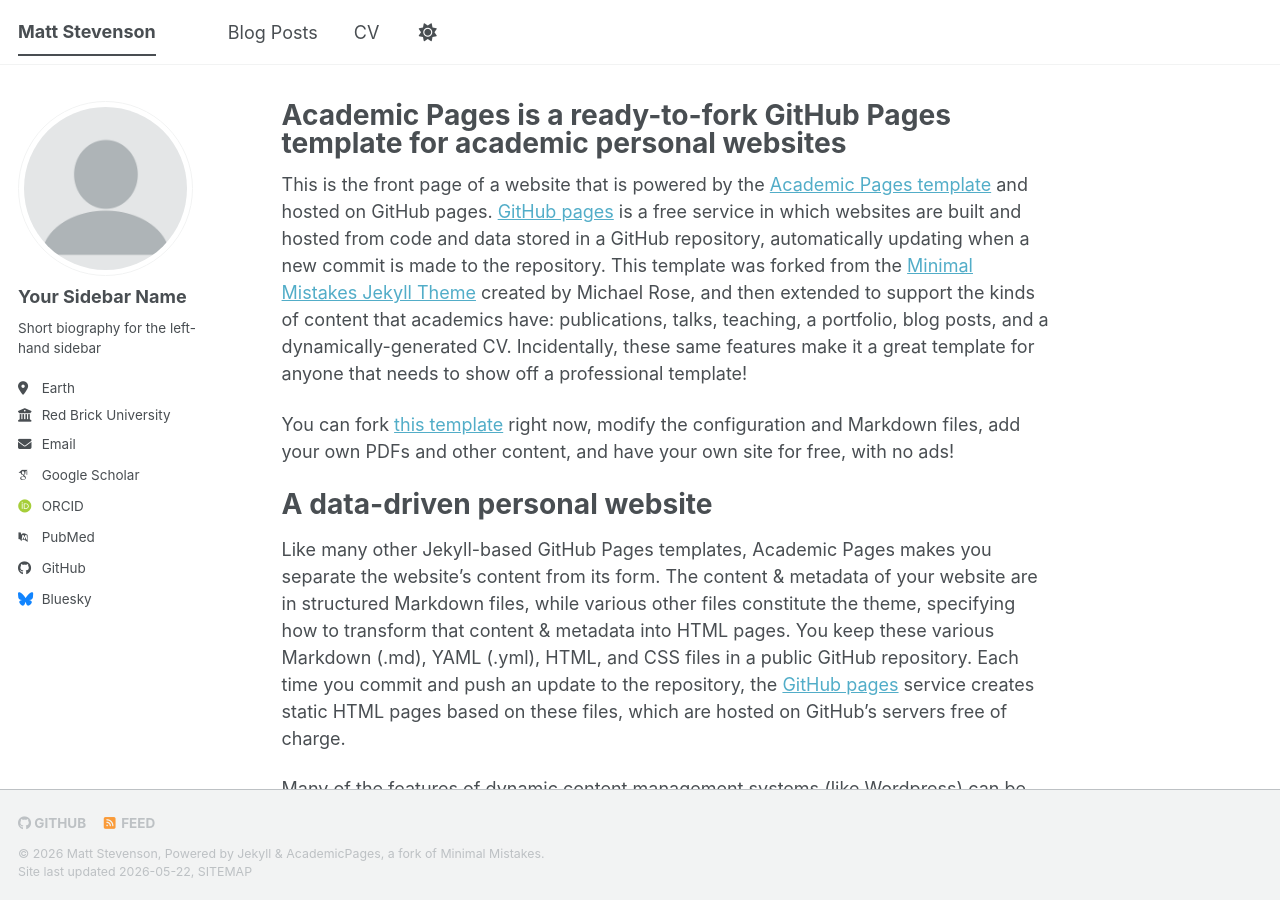
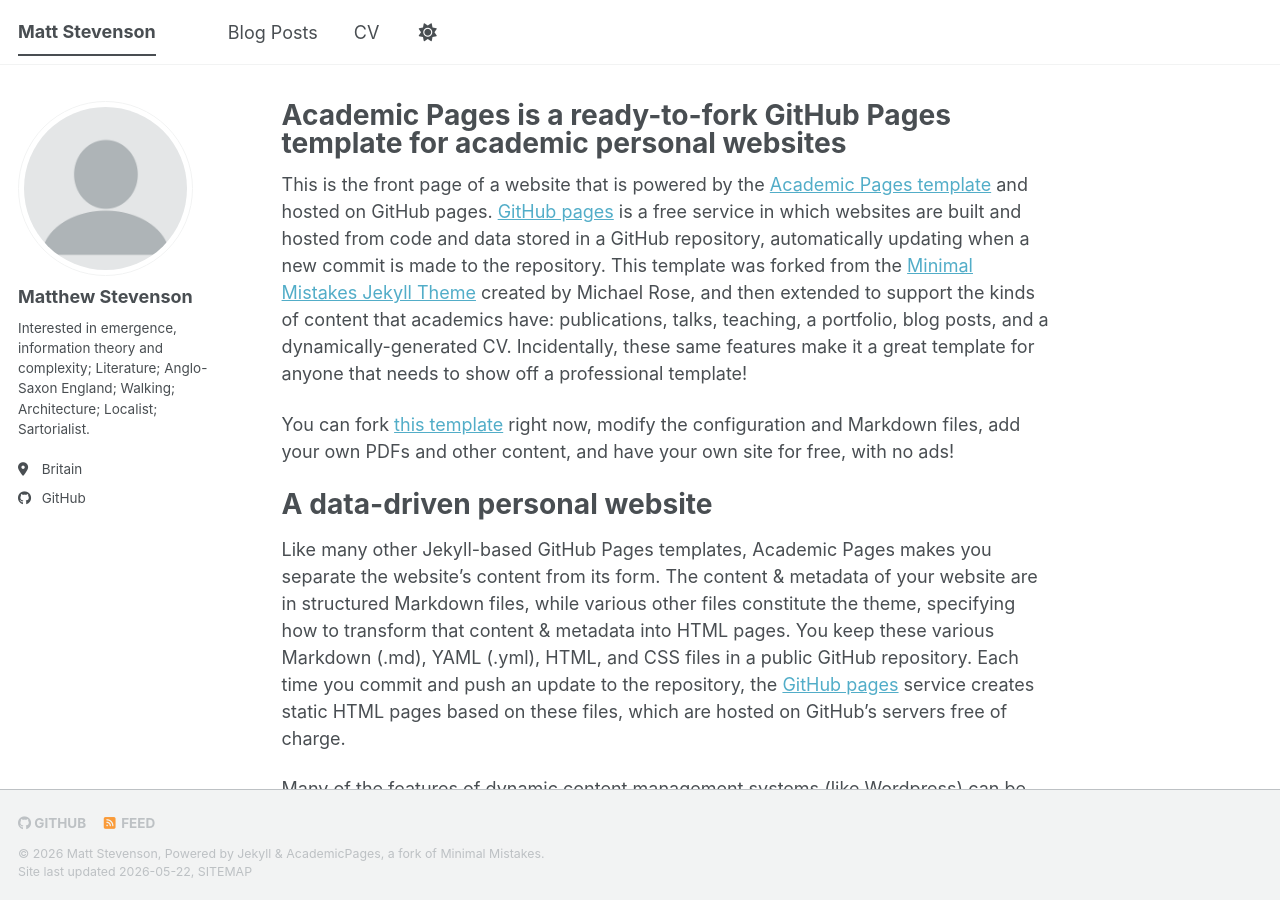
Before and after one commit to mattstevenson22/mattstevenson22.github.io, a Jekyll site: the page built from _pages/about.md, in a window 1280 px wide and 900 px high. Built offline with Jekyll 4.4.1, drawn with Linux system fonts in a browser that asks for light colours; some web fonts are replaced; a script bundle is joined from its source files by our own code; library files that are not in the unit come from our copies.

Commit message:
Update _config.yml

```diff
--- a/_config.yml
+++ b/_config.yml
@@ -24,27 +24,27 @@ repository               : "mattstevenson22/mattstevenson22.github.io"
 author:
   # Biographic information
   avatar           : "profile.png"
-  name             : "Your Sidebar Name"
+  name             : "Matthew Stevenson"
   pronouns         : # example: "she/her"
-  bio              : "Short biography for the left-hand sidebar"
-  location         : "Earth"
-  employer         : "Red Brick University"
-  uri              : # URL
-  email            : "none@example.org"
+  bio              : "Interested in emergence, information theory and complexity; Literature; Anglo-Saxon England; Walking; Architecture; Localist; Sartorialist."
+  location         : "Britain"
+  # employer         : "Red Brick "
+  # uri              : # URL
+  # email            : "none@example.org"
 
   # Academic websites
-  academia         : # URL
-  arxiv            : # URL - Update with the correct link to your profile
-  googlescholar    : "https://scholar.google.com/citations?user=PS_CX0AAAAAJ"
-  inspire-hep      : # URL
-  impactstory      : # URL
-  orcid            : "https://orcid.org/yourorcidurl"
-  semantic         : # URL
-  ssrn             : # URL
-  pubmed           : "https://www.ncbi.nlm.nih.gov/pubmed/?term=john+snow"
-  researchgate     : # URL
-  scopus           : # URL
-  zotero           : # URL
+  # academia         : # URL
+  # arxiv            : # URL - Update with the correct link to your profile
+  # googlescholar    : "https://scholar.google.com/citations?user=PS_CX0AAAAAJ"
+  # inspire-hep      : # URL
+  # impactstory      : # URL
+  # orcid            : "https://orcid.org/yourorcidurl"
+  # semantic         : # URL
+  # ssrn             : # URL
+  # pubmed           : "https://www.ncbi.nlm.nih.gov/pubmed/?term=john+snow"
+  # researchgate     : # URL
+  # scopus           : # URL
+  # zotero           : # URL
 
 
   # Repositories and software development
@@ -57,7 +57,7 @@ author:
 
   # Social media
   artstation       : # Username
-  bluesky          : "bsky.app" # Replace this with you Bluesky username
+  # bluesky          : "bsky.app" # Replace this with you Bluesky username
   facebook         : # Username
   flickr           : # Username
   foursquare       : # Username
```
